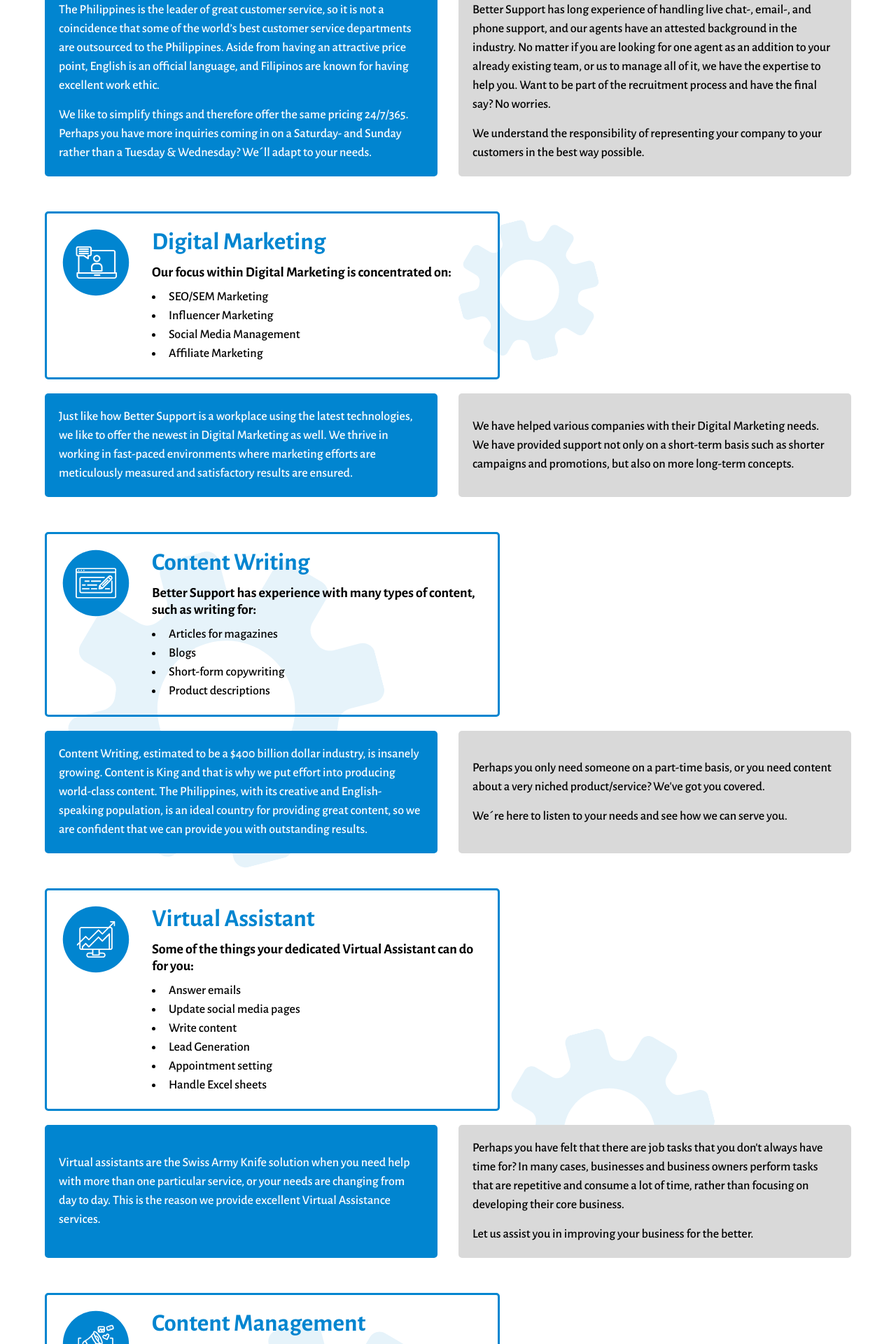
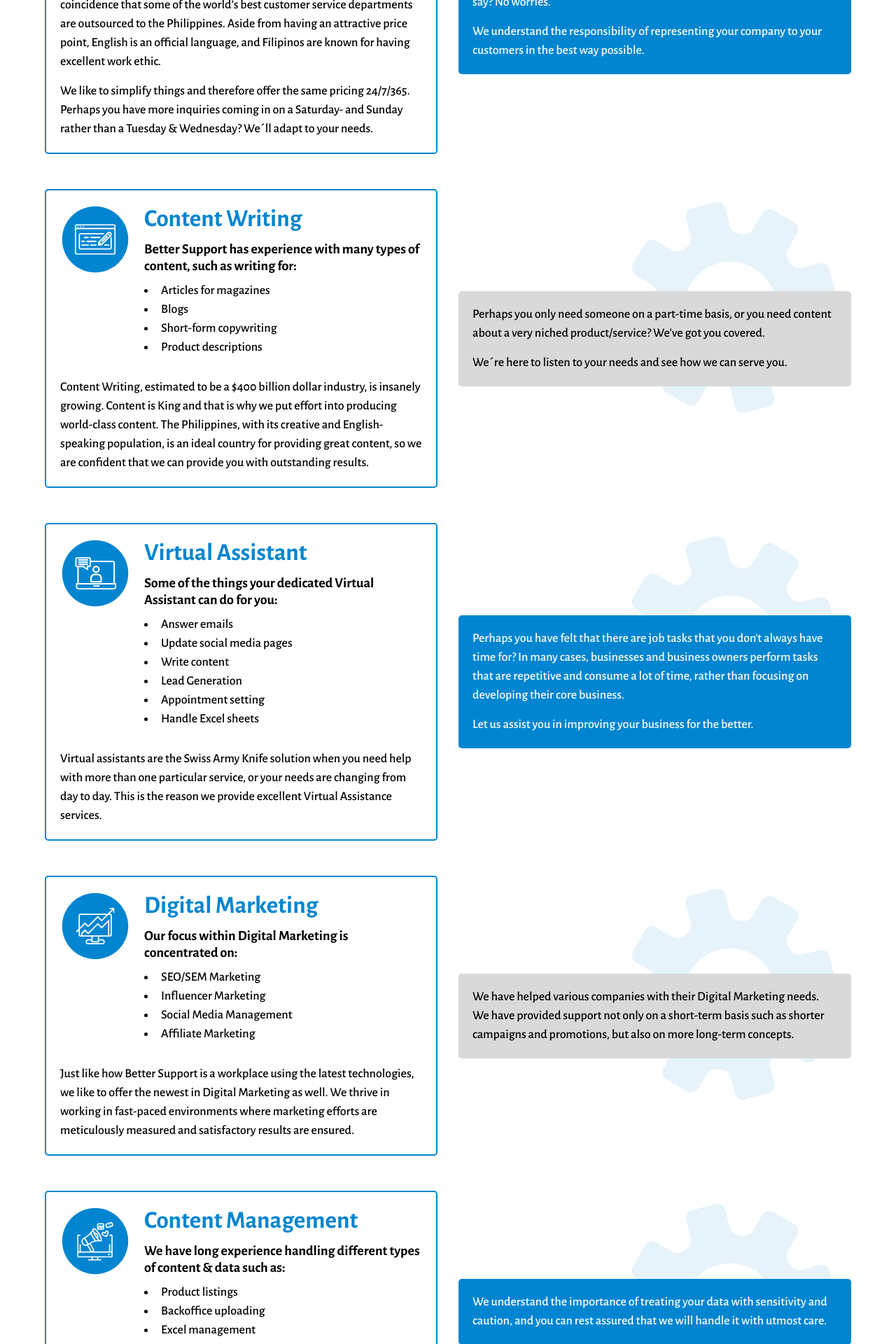
Before and after one commit to alagbaychabenjade24/sample-netlify, a React (Create React App) app: page /better-services in a window 1280 px wide. Shown: the part 880-2800 px from the top of the page at 70% size. Built offline with nearby package versions, Linux system fonts and the light colour scheme.

Commit message:
final final commit

```diff
--- a/src/Global.scss
+++ b/src/Global.scss
@@ -42,6 +42,22 @@
 	font-weight: 800;
 }
 
+.blue {
+	background-color: #0185d0;
+
+	p {
+		color: white;
+	}
+}
+
+.grey {
+	background-color: #d9d9d9;
+
+	p {
+		color: black;
+	}
+}
+
 @media screen and (max-width: 768px) {
 	.section__title {
 		font-size: 40px;
--- a/src/components/Footer.jsx
+++ b/src/components/Footer.jsx
@@ -48,7 +48,7 @@
 
 						<p>
 							Multinational Bancorporation Center <br />
-							6805 Ayala Ave., Makati City
+							6805 Ayala Ave., Makati City, Philippines
 						</p>
 					</a>
 				</div>
--- a/src/components/Member.jsx
+++ b/src/components/Member.jsx
@@ -27,34 +27,6 @@
 				alt='Cogwheel | Better Support'
 				className='member__cogwheel-3'
 			/>
-
-			<div className='member'>
-				<div className='member__image'>
-					<img src={JohanJedakerProfile} alt='Member | Better Support' />
-				</div>
-
-				<div className='member__bio'>
-					<h3 className='position'>"Founder/CEO"</h3>
-
-					<p>Trying to help out the team here and there.</p>
-
-					<h3 className='background'>Background</h3>
-
-					<p>Operations Manager and Chief Operating Officer</p>
-
-					<h3 className='lists'>
-						<span className='highlight'>Better</span> Superpower
-					</h3>
-
-					<ul>
-						<li>Management</li>
-
-						<li>Strategy</li>
-
-						<li>An eye for detail</li>
-					</ul>
-				</div>
-			</div>
 
 			<div className='member'>
 				<div className='member__image'>
@@ -89,6 +61,37 @@
 
 			<div className='member'>
 				<div className='member__image'>
+					<img src={EloisaTurlaProfile} alt='Member | Better Support' />
+				</div>
+
+				<div className='member__bio'>
+					<h3 className='position'>"Content Marketing Wizard"</h3>
+
+					<p>
+						I am an all-rounder content strategist specializing in
+						boosting online visibility.
+					</p>
+
+					<h3 className='background'>Background</h3>
+
+					<p>Bachelor of Science in Business Administration</p>
+
+					<h3 className='lists'>
+						<span className='highlight'>Better</span> Superpower
+					</h3>
+
+					<ul>
+						<li>Digital Marketing</li>
+
+						<li>Multi-tasking</li>
+
+						<li>In-depth research </li>
+					</ul>
+				</div>
+			</div>
+
+			<div className='member'>
+				<div className='member__image'>
 					<img
 						src={MyraferBertulfoProfile}
 						alt='Member | Better Support'
@@ -105,7 +108,7 @@
 
 					<h3 className='background'>Background</h3>
 
-					<p>Genpact BPO - Collections Department</p>
+					<p>Collections Department</p>
 
 					<h3 className='lists'>
 						<span className='highlight'>Better</span> Superpower
@@ -136,10 +139,7 @@
 
 					<h3 className='background'>Background</h3>
 
-					<p>
-						Technical Support Team Leader, Quality Control Team Leader,
-						Operations Supervisor, Business Analyst
-					</p>
+					<p>Operations Supervisor, Business Analyst</p>
 
 					<h3 className='lists'>
 						<span className='highlight'>Better</span> Superpower
@@ -170,10 +170,7 @@
 
 					<h3 className='background'>Background</h3>
 
-					<p>
-						Juris Doctor <br /> - University of Southeastern Philippines
-						(ongoing)
-					</p>
+					<p>Juris Doctor - Law</p>
 
 					<h3 className='lists'>
 						<span className='highlight'>Better</span> Superpower
@@ -191,34 +188,28 @@
 
 			<div className='member'>
 				<div className='member__image'>
-					<img src={EloisaTurlaProfile} alt='Member | Better Support' />
+					<img src={JohanJedakerProfile} alt='Member | Better Support' />
 				</div>
 
 				<div className='member__bio'>
-					<h3 className='position'>"Content Marketing Wizard"</h3>
+					<h3 className='position'>"Founder/CEO"</h3>
 
-					<p>
-						I am an all-rounder content strategist helping to boost Better
-						Support's online visibility.
-					</p>
+					<p>Trying to help out the team here and there.</p>
 
 					<h3 className='background'>Background</h3>
 
-					<p>
-						Bachelor of Science in Business Administration <br /> -
-						University of San Carlos (ongoing)
-					</p>
+					<p>Operations Manager and Chief Operating Officer</p>
 
 					<h3 className='lists'>
 						<span className='highlight'>Better</span> Superpower
 					</h3>
 
 					<ul>
-						<li>Digital Marketing</li>
+						<li>Management</li>
 
-						<li>Multi-tasking</li>
+						<li>Strategy</li>
 
-						<li>In-depth research </li>
+						<li>An eye for detail</li>
 					</ul>
 				</div>
 			</div>
--- a/src/pages/Services.jsx
+++ b/src/pages/Services.jsx
@@ -5,8 +5,8 @@
 import '../styles/Services.scss';
 
 import CustomerServiceIcon from '../icons/customer-service-better-support.svg';
+import ContentWritingIcon from '../icons/content-writing-better-support.svg';
 import VirtualAssistantIcon from '../icons/virtual-assistant-better-support.svg';
-import ContentWritingIcon from '../icons/content-writing-better-support.svg';
 import DigitalMarketingIcon from '../icons/digital-marketing-better-support.svg';
 import ContentManagementIcon from '../icons/content-management-better-support.svg';
 import CogWheelIcon from '../icons/cogwheel-better-support.svg';
@@ -14,6 +14,8 @@
 import { RiSettings3Fill } from 'react-icons/ri';
 
 const Services = () => {
+	const scrollTop = () => window.scrollTo(0, 0);
+
 	return (
 		<>
 			<Helmet>
@@ -74,7 +76,9 @@
 						className='services__cogwheel-2'
 					/>
 
-					<div className='service__heading customer__service'>
+					<div className='summaries'>
+						<div className='col-1'>
+							<div className='gp'>
 								<img
 									src={CustomerServiceIcon}
 									alt='Customer Service | Better Support'
@@ -97,8 +101,6 @@
 								</div>
 							</div>
 
-					<div className='summaries'>
-						<div className='blue'>
 							<p>
 								The Philippines is the leader of great customer service,
 								so it is not a coincidence that some of the world’s best
@@ -116,7 +118,7 @@
 							</p>
 						</div>
 
-						<div className='grey'>
+						<div className='col-2 blue'>
 							<p>
 								Better Support has long experience of handling live
 								chat-, email-, and phone support, and our agents have an
@@ -139,65 +141,12 @@
 					<img
 						src={CogWheelIcon}
 						alt='Cogwheel | Better Support'
-						className='services__cogwheel-3'
+						className='services__cogwheel-2'
 					/>
 
-					<div className='service__heading digital__marketing'>
-						<img
-							src={VirtualAssistantIcon}
-							alt='Virtual Assistant | Better Support'
-						/>
-
-						<div className='service__heading__content'>
-							<h2>Digital Marketing</h2>
-
-							<h3>
-								Our focus within Digital Marketing is concentrated on:
-							</h3>
-
-							<ul>
-								<li>SEO/SEM Marketing</li>
-
-								<li>Influencer Marketing</li>
-
-								<li>Social Media Management</li>
-
-								<li>Affiliate Marketing</li>
-							</ul>
-						</div>
-					</div>
-
 					<div className='summaries'>
-						<div className='blue'>
-							<p>
-								Just like how Better Support is a workplace using the
-								latest technologies, we like to offer the newest in
-								Digital Marketing as well. We thrive in working in
-								fast-paced environments where marketing efforts are
-								meticulously measured and satisfactory results are
-								ensured.
-							</p>
-						</div>
-
-						<div className='grey'>
-							<p>
-								We have helped various companies with their Digital
-								Marketing needs. We have provided support not only on a
-								short-term basis such as shorter campaigns and
-								promotions, but also on more long-term concepts.
-							</p>
-						</div>
-					</div>
-				</div>
-
-				<div className='service'>
-					<img
-						src={CogWheelIcon}
-						alt='Cogwheel | Better Support'
-						className='services__cogwheel-4'
-					/>
-
-					<div className='service__heading content__writing'>
+						<div className='col-1'>
+							<div className='gp'>
 								<img
 									src={ContentWritingIcon}
 									alt='Content Writing | Better Support'
@@ -223,8 +172,6 @@
 								</div>
 							</div>
 
-					<div className='summaries'>
-						<div className='blue'>
 							<p>
 								Content Writing, estimated to be a $400 billion dollar
 								industry, is insanely growing. Content is King and that
@@ -236,7 +183,7 @@
 							</p>
 						</div>
 
-						<div className='grey'>
+						<div className='col-2 grey'>
 							<p>
 								Perhaps you only need someone on a part-time basis, or
 								you need content about a very niched product/service?
@@ -255,27 +202,29 @@
 					<img
 						src={CogWheelIcon}
 						alt='Cogwheel | Better Support'
-						className='services__cogwheel-5'
+						className='services__cogwheel-2'
 					/>
 
-					<div className='service__heading virtual__assistant'>
+					<div className='summaries'>
+						<div className='col-1'>
+							<div className='gp'>
 								<img
-							src={DigitalMarketingIcon}
-							alt='Digital Marketing | Better Support'
+									src={VirtualAssistantIcon}
+									alt='Virtual Assistant | Better Support'
 								/>
 
 								<div className='service__heading__content'>
 									<h2>Virtual Assistant</h2>
 
 									<h3>
-								Some of the things your dedicated Virtual Assistant can
-								do for you:
+										Some of the things your dedicated Virtual
+										Assistant can do for you:
 									</h3>
 
 									<ul>
 										<li>Answer emails</li>
 
-								<li>Update social media pages</li>
+										<li>Update social media pages </li>
 
 										<li>Write content</li>
 
@@ -288,8 +237,6 @@
 								</div>
 							</div>
 
-					<div className='summaries'>
-						<div className='blue'>
 							<p>
 								Virtual assistants are the Swiss Army Knife solution
 								when you need help with more than one particular
@@ -299,7 +246,7 @@
 							</p>
 						</div>
 
-						<div className='grey'>
+						<div className='col-2 blue'>
 							<p>
 								Perhaps you have felt that there are job tasks that you
 								don't always have time for? In many cases, businesses
@@ -320,10 +267,68 @@
 					<img
 						src={CogWheelIcon}
 						alt='Cogwheel | Better Support'
-						className='services__cogwheel-6'
+						className='services__cogwheel-2'
 					/>
 
-					<div className='service__heading content__management'>
+					<div className='summaries'>
+						<div className='col-1'>
+							<div className='gp'>
+								<img
+									src={DigitalMarketingIcon}
+									alt='Digital Marketing | Better Support'
+								/>
+
+								<div className='service__heading__content'>
+									<h2>Digital Marketing</h2>
+
+									<h3>
+										Our focus within Digital Marketing is concentrated
+										on:
+									</h3>
+
+									<ul>
+										<li>SEO/SEM Marketing</li>
+
+										<li>Influencer Marketing</li>
+
+										<li>Social Media Management</li>
+
+										<li>Affiliate Marketing</li>
+									</ul>
+								</div>
+							</div>
+
+							<p>
+								Just like how Better Support is a workplace using the
+								latest technologies, we like to offer the newest in
+								Digital Marketing as well. We thrive in working in
+								fast-paced environments where marketing efforts are
+								meticulously measured and satisfactory results are
+								ensured.
+							</p>
+						</div>
+
+						<div className='col-2 grey'>
+							<p>
+								We have helped various companies with their Digital
+								Marketing needs. We have provided support not only on a
+								short-term basis such as shorter campaigns and
+								promotions, but also on more long-term concepts.
+							</p>
+						</div>
+					</div>
+				</div>
+
+				<div className='service'>
+					<img
+						src={CogWheelIcon}
+						alt='Cogwheel | Better Support'
+						className='services__cogwheel-2'
+					/>
+
+					<div className='summaries'>
+						<div className='col-1'>
+							<div className='gp'>
 								<img
 									src={ContentManagementIcon}
 									alt='Content Management | Better Support'
@@ -333,8 +338,8 @@
 									<h2>Content Management</h2>
 
 									<h3>
-								We have long experience handling different types of
-								content & data such as:
+										We have long experience handling different types
+										of content & data such as:
 									</h3>
 
 									<ul>
@@ -347,8 +352,6 @@
 								</div>
 							</div>
 
-					<div className='summaries'>
-						<div className='blue'>
 							<p>
 								Content and data management are essential processes for
 								many businesses, but they are often time-consuming. This
@@ -356,7 +359,7 @@
 							</p>
 						</div>
 
-						<div className='grey'>
+						<div className='col-2 blue'>
 							<p>
 								We understand the importance of treating your data with
 								sensitivity and caution, and you can rest assured that
@@ -366,8 +369,8 @@
 					</div>
 				</div>
 
-				<Link to='/contact'>
-					<RiSettings3Fill /> Let's talk more!
+				<Link to='/why-us' onClick={scrollTop}>
+					<RiSettings3Fill /> Meet the Team
 				</Link>
 			</section>
 		</>
--- a/src/styles/Services.scss
+++ b/src/styles/Services.scss
@@ -114,21 +114,37 @@
 		.summaries {
 			display: grid;
 			grid-template-columns: repeat(2, 1fr);
+			align-items: center;
 			grid-gap: 30px;
 			margin: 20px 0 50px;
 
-			.grey {
+			.col-1 {
 				display: flex;
 				flex-direction: column;
+				border: 2px solid #0185d0;
 				justify-content: center;
-				background-color: #d9d9d9;
 				border-radius: 5px;
+				height: max-content;
 				padding: 20px;
+
+				.gp {
+					display: flex;
+					align-items: flex-start;
+
+					img {
+						width: 100px;
+						margin-right: 20px;
+					}
+				}
 
 				p {
 					font-size: 18px;
 					font-weight: 500;
 					line-height: 1.5;
+
+					&:nth-of-type(1) {
+						margin-top: 30px;
+					}
 
 					&:nth-of-type(2) {
 						margin-top: 15px;
@@ -136,18 +152,17 @@
 				}
 			}
 
-			.blue {
+			.col-2 {
 				display: flex;
 				flex-direction: column;
 				justify-content: center;
-				background-color: #0185d0;
 				border-radius: 5px;
+				height: max-content;
 				padding: 20px;
 
 				p {
 					font-size: 18px;
 					font-weight: 500;
-					color: white;
 					line-height: 1.5;
 
 					&:nth-of-type(2) {
@@ -183,7 +198,22 @@
 	}
 }
 
-@media screen and (max-width: 767px) {
+@media screen and (max-width: 940px) {
+	.services {
+		.service {
+			.summaries {
+				.col-1 {
+					.gp {
+						display: block;
+						align-items: flex-start;
+					}
+				}
+			}
+		}
+	}
+}
+
+@media screen and (max-width: 770px) {
 	.services {
 		.service {
 			.summaries {
```
Also changed, not shown: src/pages/About.jsx (+10 -0 lines), src/pages/Home.jsx (+5 -8 lines), src/styles/About.scss (+27 -0 lines). Lines whose indentation alone changed are shown as unchanged.
